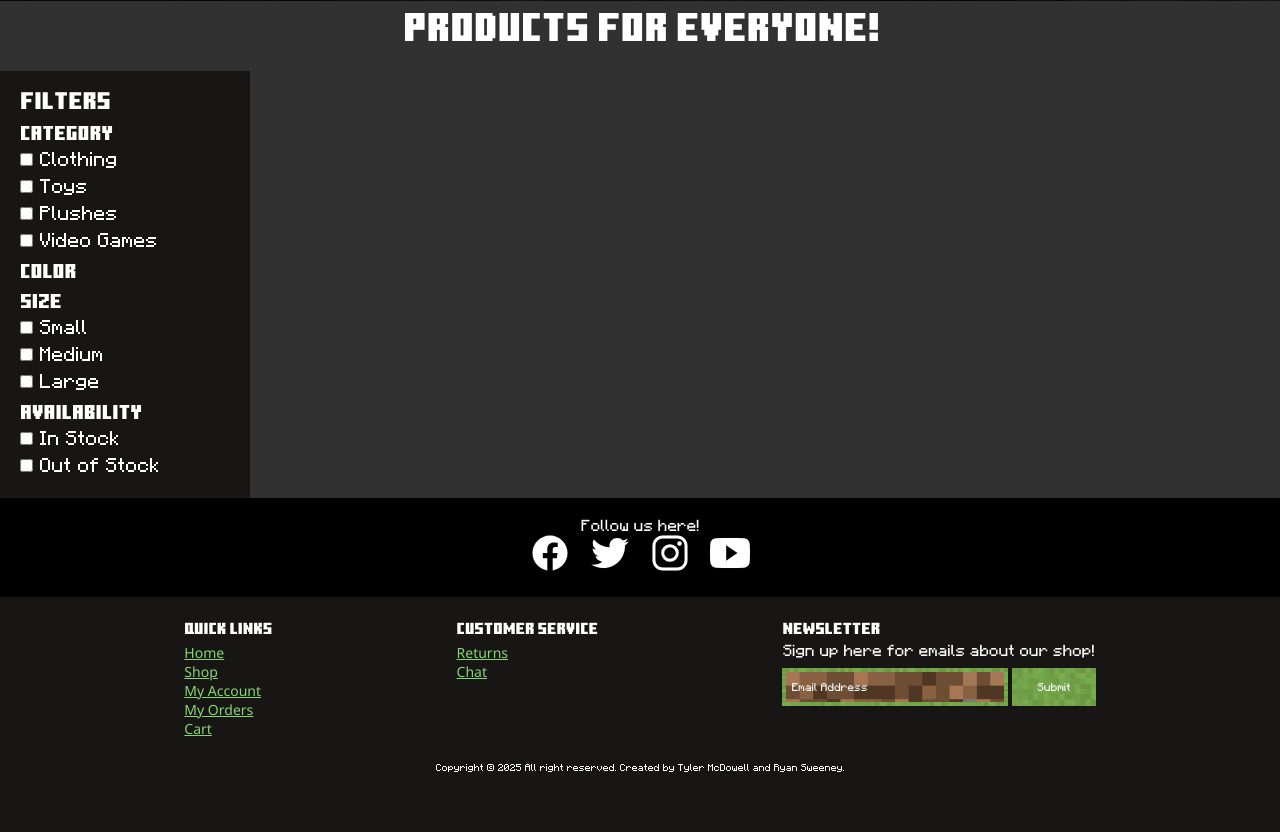
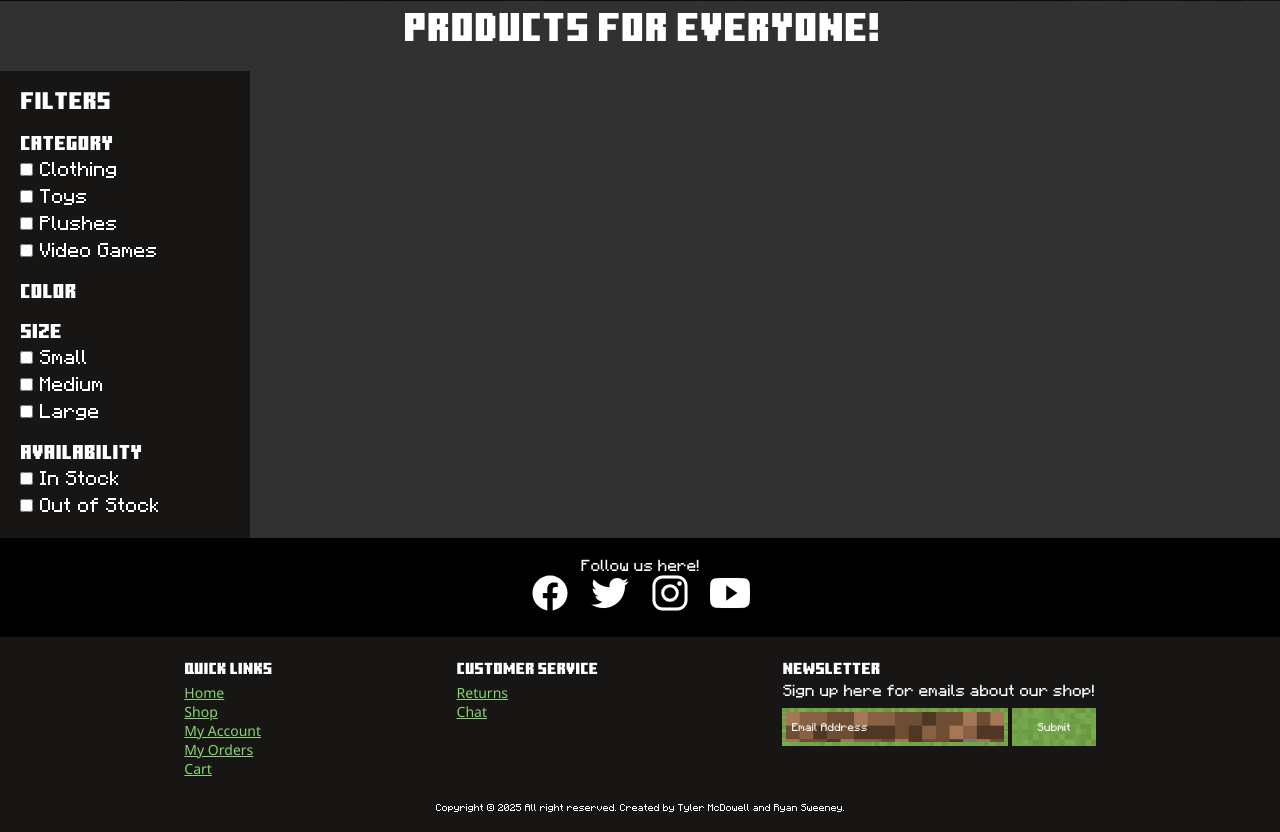
Before and after one commit to Pious726/CSET180Final, a Flask app: template templates/shop.html in a window 1280 px wide. Shown: the part 1042-1874 px from the top of the page. Before the commit the page ends 1814 px from the top, so only its background shows below. Run offline with Flask 3, Linux system fonts and the light colour scheme; the template is opened without the code that fills it, so the values that code supplies are empty.

Commit message:
minor style changes

```diff
--- a/static/styles/styles.css
+++ b/static/styles/styles.css
@@ -273,7 +273,7 @@ section {
     height: 100;
 }
 .filters h3 {
-    margin-top: 10px;
+    margin-top: 20px;
 }
 .filters label {
     font-family: 'MinecraftSeven';
```
